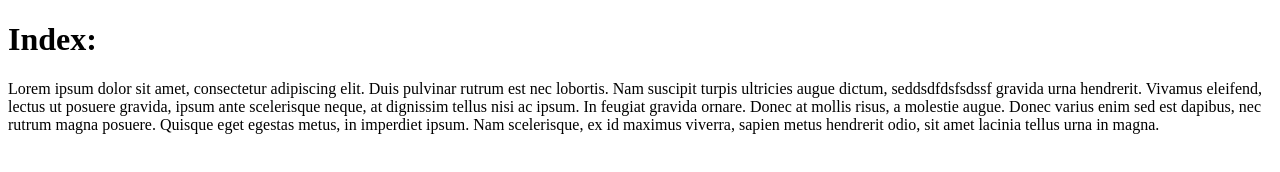
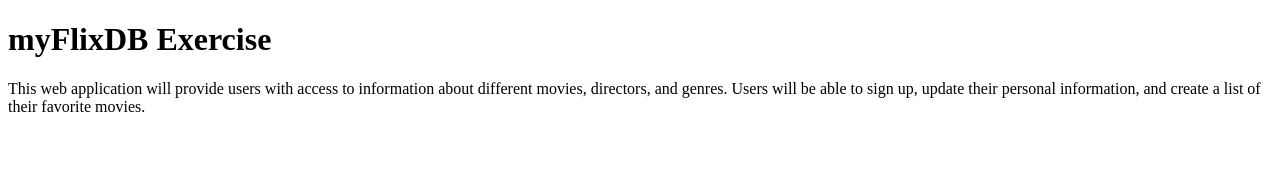
Before and after one commit to RHBusch/movie_api, a website: page public/index.html in a window 1280 px wide. Drawn offline with Linux system fonts and the light colour scheme.

Commit message:
Adding a description to replace lorem ipsum.

```diff
--- a/public/index.html
+++ b/public/index.html
@@ -7,15 +7,7 @@
   <title>Index</title>
  </head>
  <body>
-     <h1>Index:</h1>
-    <p> Lorem ipsum dolor sit amet, consectetur adipiscing elit.
-        Duis pulvinar rutrum est nec lobortis. Nam suscipit turpis
-        ultricies augue dictum, seddsdfdsfsdssf gravida urna hendrerit. Vivamus
-        eleifend, lectus ut posuere gravida, ipsum ante scelerisque neque,
-        at dignissim tellus nisi ac ipsum. In feugiat gravida ornare.
-        Donec at mollis risus, a molestie augue. Donec varius enim sed
-        est dapibus, nec rutrum magna posuere. Quisque eget egestas metus,
-         in imperdiet ipsum. Nam scelerisque, ex id maximus viverra,
-         sapien metus hendrerit odio, sit amet
-         lacinia tellus urna in magna. </p>
+     <h1>myFlixDB Exercise</h1>
+    <p> This  web application will provide users with access to information about different movies, directors, and genres.
+      Users will be able to sign up, update their personal information, and create a list of their favorite movies.</p>
  </body>
```
